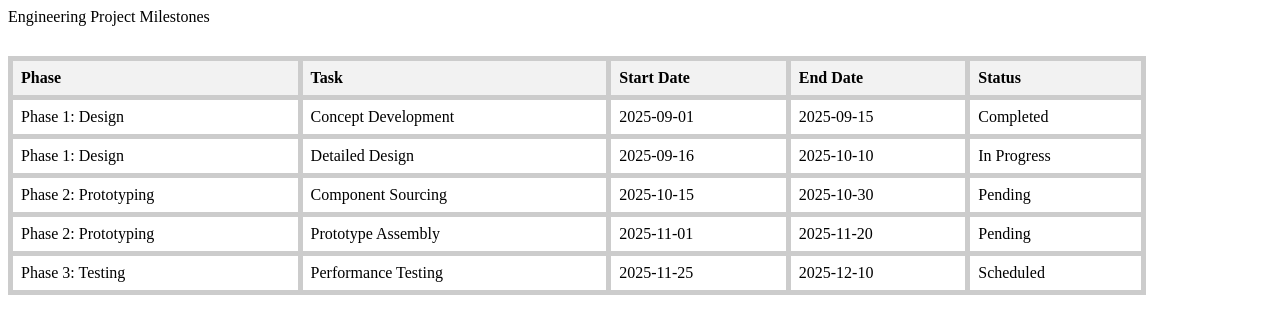
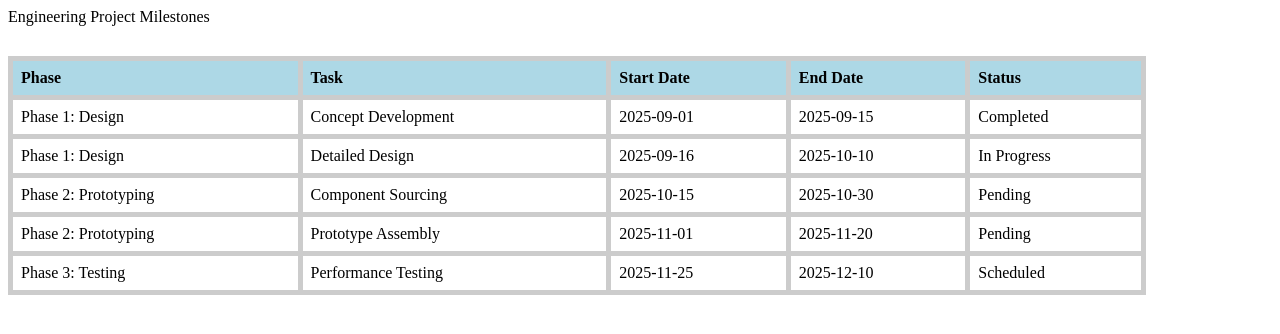
Before and after one commit to Vatsal04201/mywebsite, a plain HTML site: page index.html in a window 1280 px wide. Drawn offline with Linux system fonts and the light colour scheme.

Commit message:
Update index.html

```diff
--- a/index.html
+++ b/index.html
@@ -17,7 +17,7 @@
             text-align: left;
         }
         th {
-            background-color: #f2f2f2;
+            background-color: lightblue;
         }
         caption {
             font-weight: bold;
```
